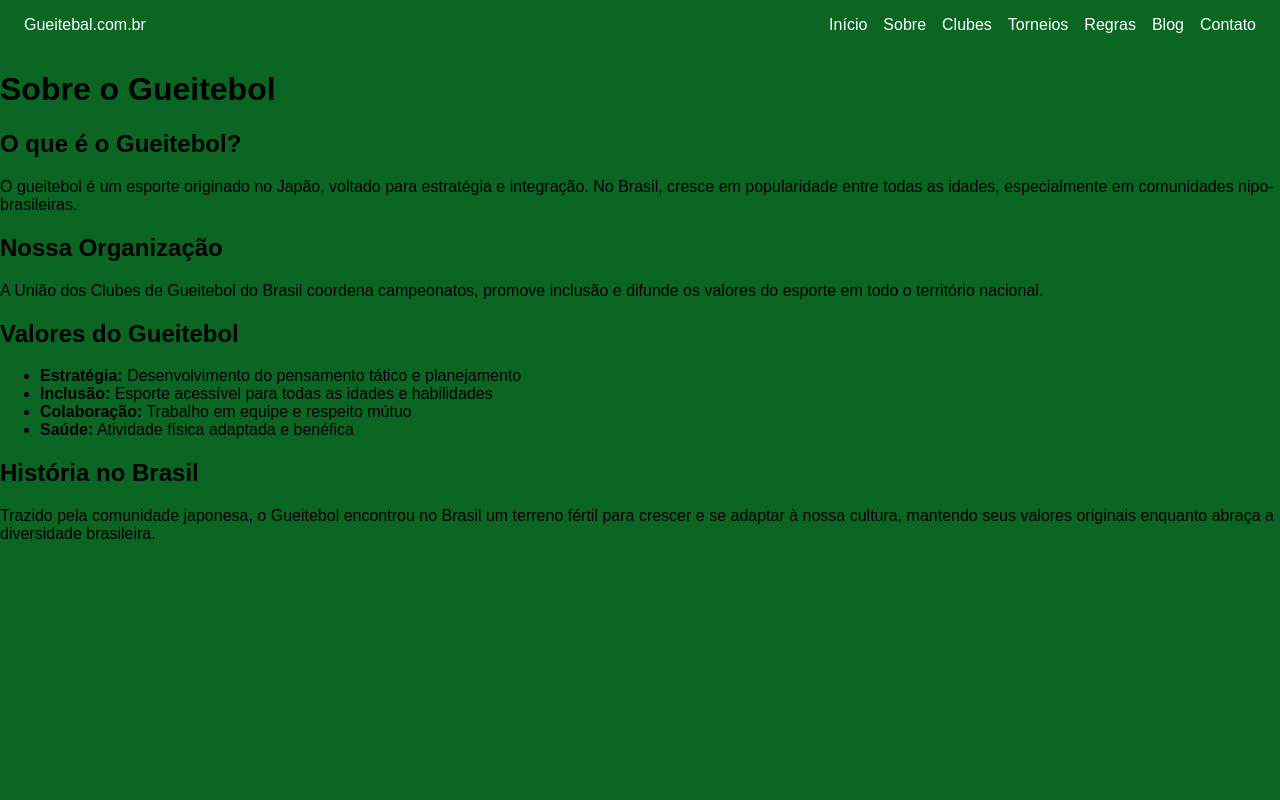
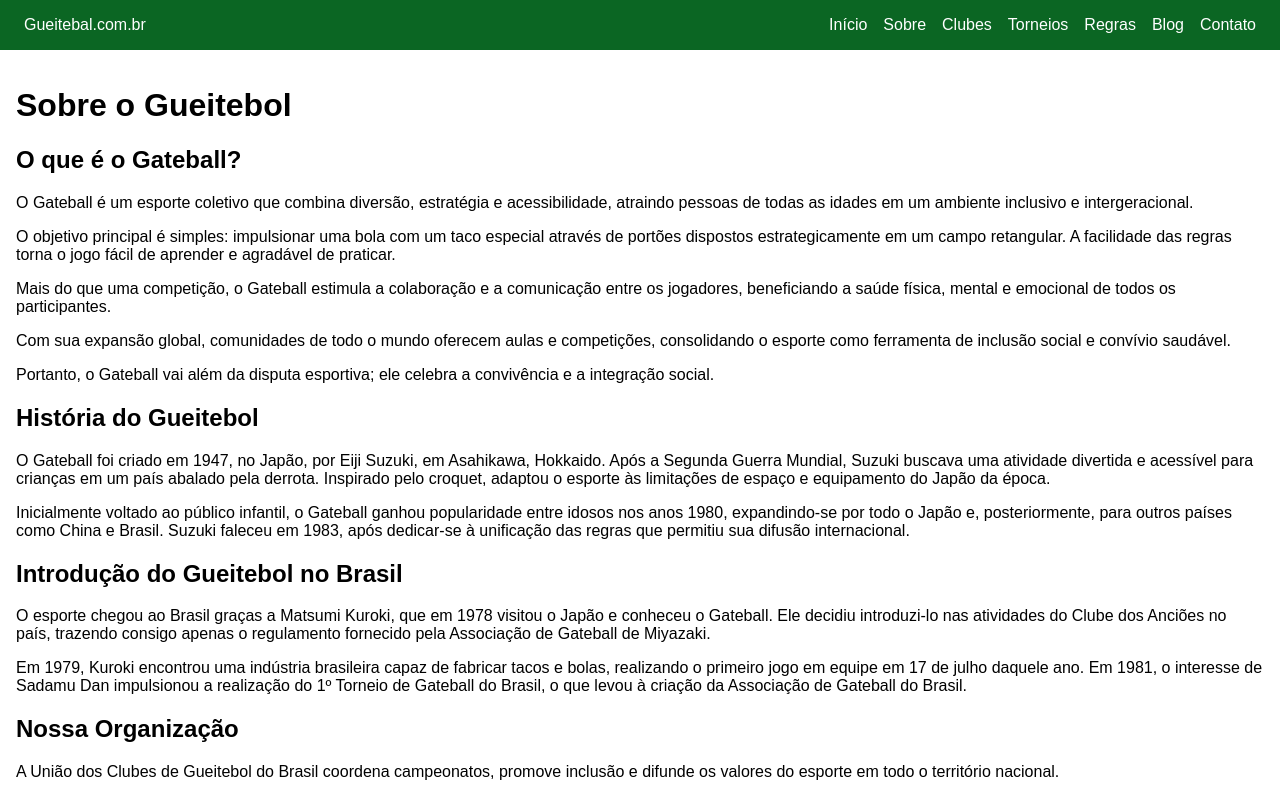
Before and after one commit to satochi-yamamoto/gueiteball, a React (Vite) app: page /#/sobre in a window 1280 px wide. Shown: the top 800 px of the page. Built offline with nearby package versions, Linux system fonts and the light colour scheme.

Commit message:
Estiliza páginas internas e atualiza texto sobre

```diff
--- a/src/App.css
+++ b/src/App.css
@@ -50,3 +50,15 @@ body {
   max-width: 200px;
   text-align: center;
 }
+
+/* Fundo branco nas páginas internas */
+.sobre-container,
+.clubes-container,
+.torneios-container,
+.regras-container,
+.blog-container,
+.contato-container {
+  background-color: #ffffff;
+  min-height: 100vh;
+  padding: 1rem;
+}
--- a/src/pages/Sobre.jsx
+++ b/src/pages/Sobre.jsx
@@ -19,24 +19,76 @@ function Sobre() {
 
       {/* Seção principal sobre o esporte */}
       <section className="sobre-content">
+        {/* Descrição geral do esporte */}
         <div className="sobre-intro">
-          <h2>O que é o Gueitebol?</h2>
+          <h2>O que é o Gateball?</h2>
           <p>
-            O gueitebol é um esporte originado no Japão, voltado para estratégia e integração.
-            No Brasil, cresce em popularidade entre todas as idades, especialmente em
-            comunidades nipo-brasileiras.
+            O Gateball é um esporte coletivo que combina diversão, estratégia e acessibilidade,
+            atraindo pessoas de todas as idades em um ambiente inclusivo e intergeracional.
+          </p>
+          <p>
+            O objetivo principal é simples: impulsionar uma bola com um taco especial através
+            de portões dispostos estrategicamente em um campo retangular. A facilidade das
+            regras torna o jogo fácil de aprender e agradável de praticar.
+          </p>
+          <p>
+            Mais do que uma competição, o Gateball estimula a colaboração e a comunicação entre
+            os jogadores, beneficiando a saúde física, mental e emocional de todos os
+            participantes.
+          </p>
+          <p>
+            Com sua expansão global, comunidades de todo o mundo oferecem aulas e competições,
+            consolidando o esporte como ferramenta de inclusão social e convívio saudável.
+          </p>
+          <p>
+            Portanto, o Gateball vai além da disputa esportiva; ele celebra a convivência e a
+            integração social.
           </p>
         </div>
 
+        {/* História mundial */}
+        <div className="sobre-historia-mundo">
+          <h2>História do Gueitebol</h2>
+          <p>
+            O Gateball foi criado em 1947, no Japão, por Eiji Suzuki, em Asahikawa, Hokkaido.
+            Após a Segunda Guerra Mundial, Suzuki buscava uma atividade divertida e acessível
+            para crianças em um país abalado pela derrota. Inspirado pelo croquet, adaptou o
+            esporte às limitações de espaço e equipamento do Japão da época.
+          </p>
+          <p>
+            Inicialmente voltado ao público infantil, o Gateball ganhou popularidade entre
+            idosos nos anos 1980, expandindo-se por todo o Japão e, posteriormente, para outros
+            países como China e Brasil. Suzuki faleceu em 1983, após dedicar-se à unificação das
+            regras que permitiu sua difusão internacional.
+          </p>
+        </div>
+
+        {/* História no Brasil */}
+        <div className="sobre-historia-brasil">
+          <h2>Introdução do Gueitebol no Brasil</h2>
+          <p>
+            O esporte chegou ao Brasil graças a Matsumi Kuroki, que em 1978 visitou o Japão e
+            conheceu o Gateball. Ele decidiu introduzi-lo nas atividades do Clube dos Anciões no
+            país, trazendo consigo apenas o regulamento fornecido pela Associação de Gateball de
+            Miyazaki.
+          </p>
+          <p>
+            Em 1979, Kuroki encontrou uma indústria brasileira capaz de fabricar tacos e bolas,
+            realizando o primeiro jogo em equipe em 17 de julho daquele ano. Em 1981, o
+            interesse de Sadamu Dan impulsionou a realização do 1º Torneio de Gateball do
+            Brasil, o que levou à criação da Associação de Gateball do Brasil.
+          </p>
+        </div>
+
+        {/* Organização e valores */}
         <div className="sobre-organizacao">
           <h2>Nossa Organização</h2>
           <p>
-            A União dos Clubes de Gueitebol do Brasil coordena campeonatos, promove inclusão
-            e difunde os valores do esporte em todo o território nacional.
+            A União dos Clubes de Gueitebol do Brasil coordena campeonatos, promove inclusão e
+            difunde os valores do esporte em todo o território nacional.
           </p>
         </div>
 
-        {/* Seção com valores do esporte */}
         <div className="sobre-valores">
           <h2>Valores do Gueitebol</h2>
           <ul>
@@ -54,16 +106,6 @@ function Sobre() {
             </li>
           </ul>
         </div>
-
-        {/* Seção histórica */}
-        <div className="sobre-historia">
-          <h2>História no Brasil</h2>
-          <p>
-            Trazido pela comunidade japonesa, o Gueitebol encontrou no Brasil um terreno
-            fértil para crescer e se adaptar à nossa cultura, mantendo seus valores
-            originais enquanto abraça a diversidade brasileira.
-          </p>
-        </div>
       </section>
     </main>
   );
```
